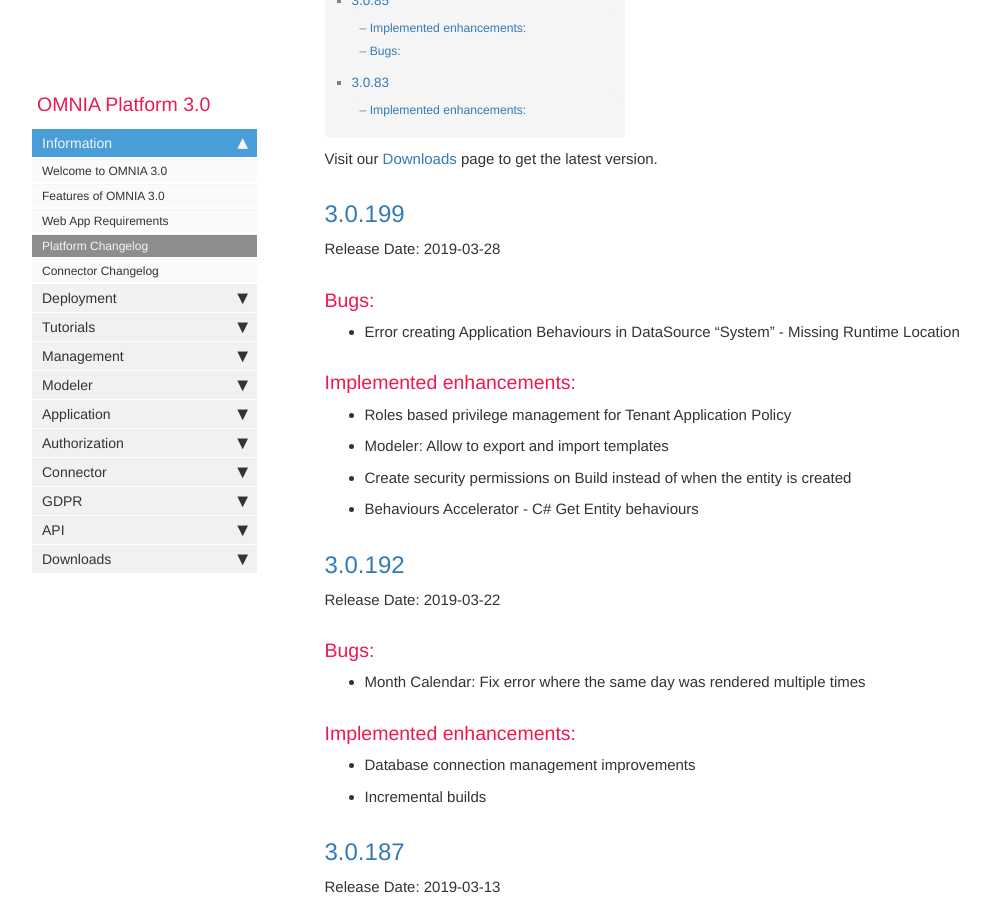
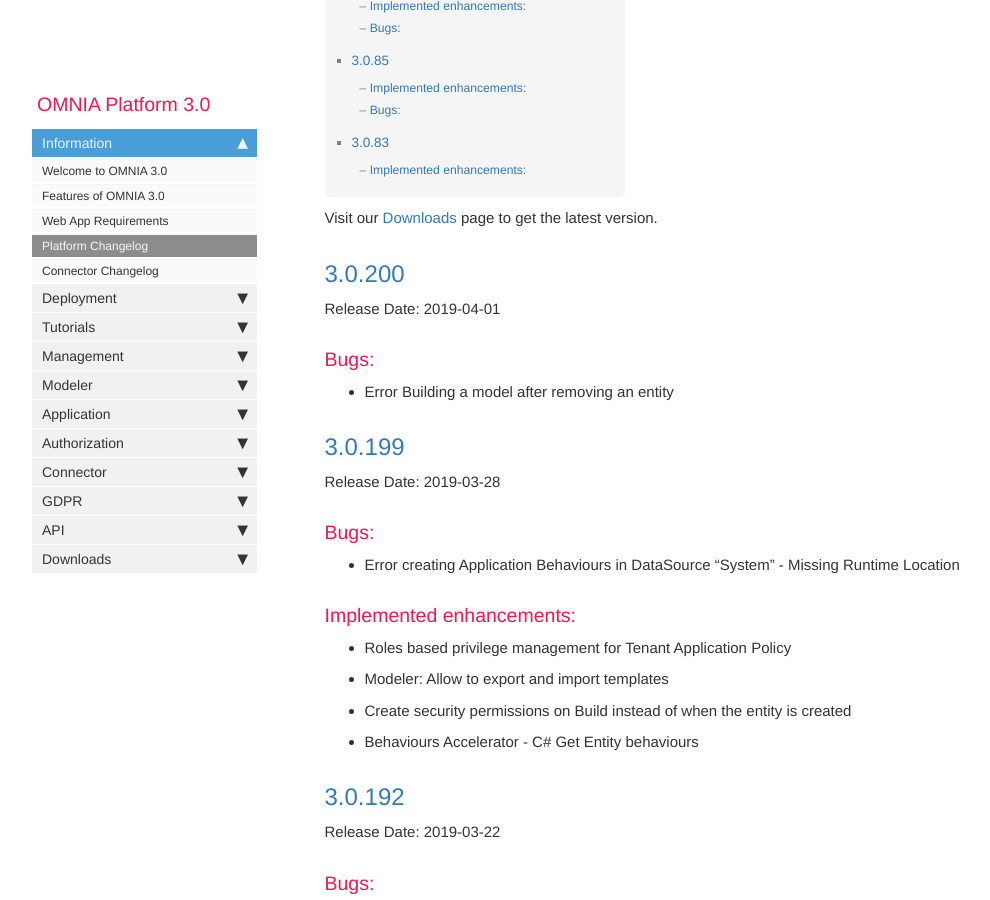
Before and after one commit to daniel8lopes/omnia3, a Jekyll site: the page built from docs/pages/omnia3/Introduction/omnia3_platformchangelog.md, in a window 1280 px wide and 900 px high, scrolled down 1273 px. Shown: the whole window, without its empty margins (38-1028 px from the left). Built offline with Jekyll 4.4.1, drawn with Linux system fonts in a browser that asks for light colours; nearby versions of some CDN libraries; comment, search, counter and statistics services are not loaded.

Commit message:
Update omnia3_platformchangelog.md

```diff
--- a/docs/pages/omnia3/Introduction/omnia3_platformchangelog.md
+++ b/docs/pages/omnia3/Introduction/omnia3_platformchangelog.md
@@ -8,6 +8,12 @@ folder: omnia3
 ---
 
 Visit our [Downloads](/omnia3_downloads.html#platform) page to get the latest version.
+
+## [3.0.200](#3.0.200)
+Release Date: 2019-04-01
+
+### Bugs:
+ - Error Building a model after removing an entity
 
 ## [3.0.199](#3.0.199)
 Release Date: 2019-03-28
```
